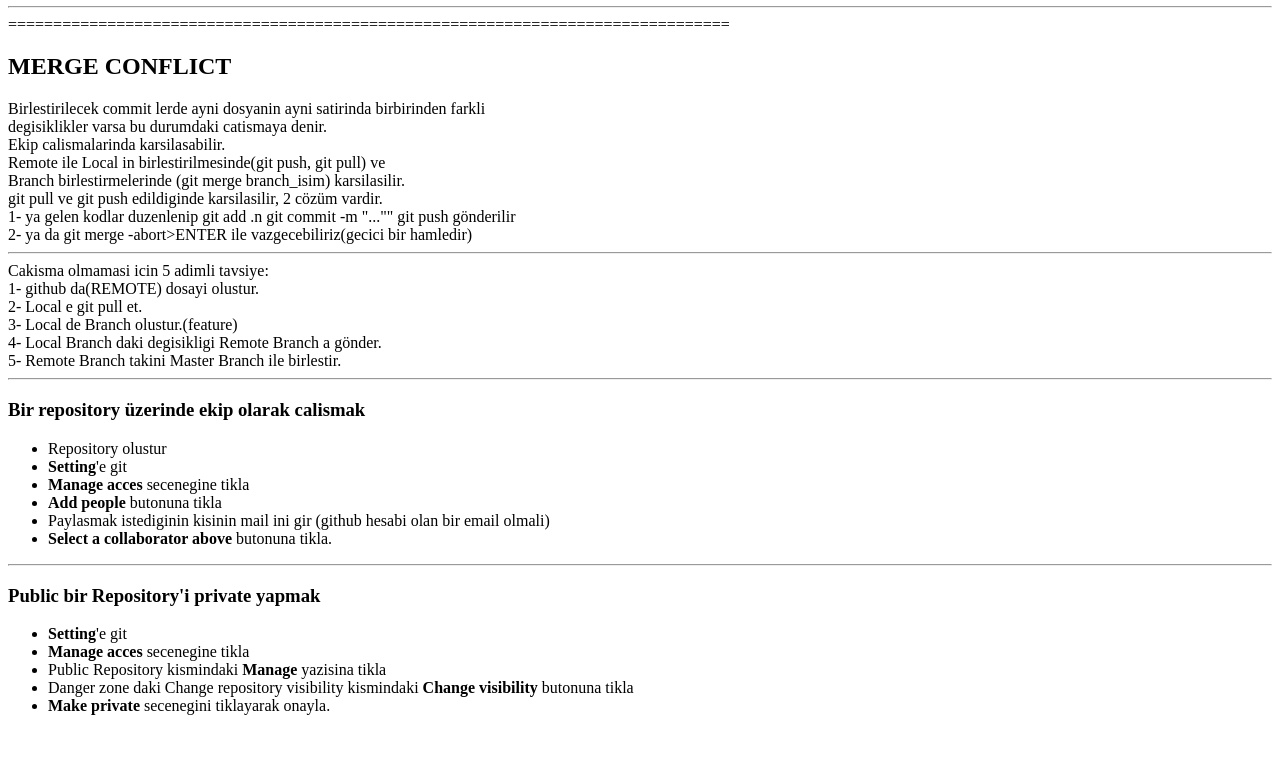
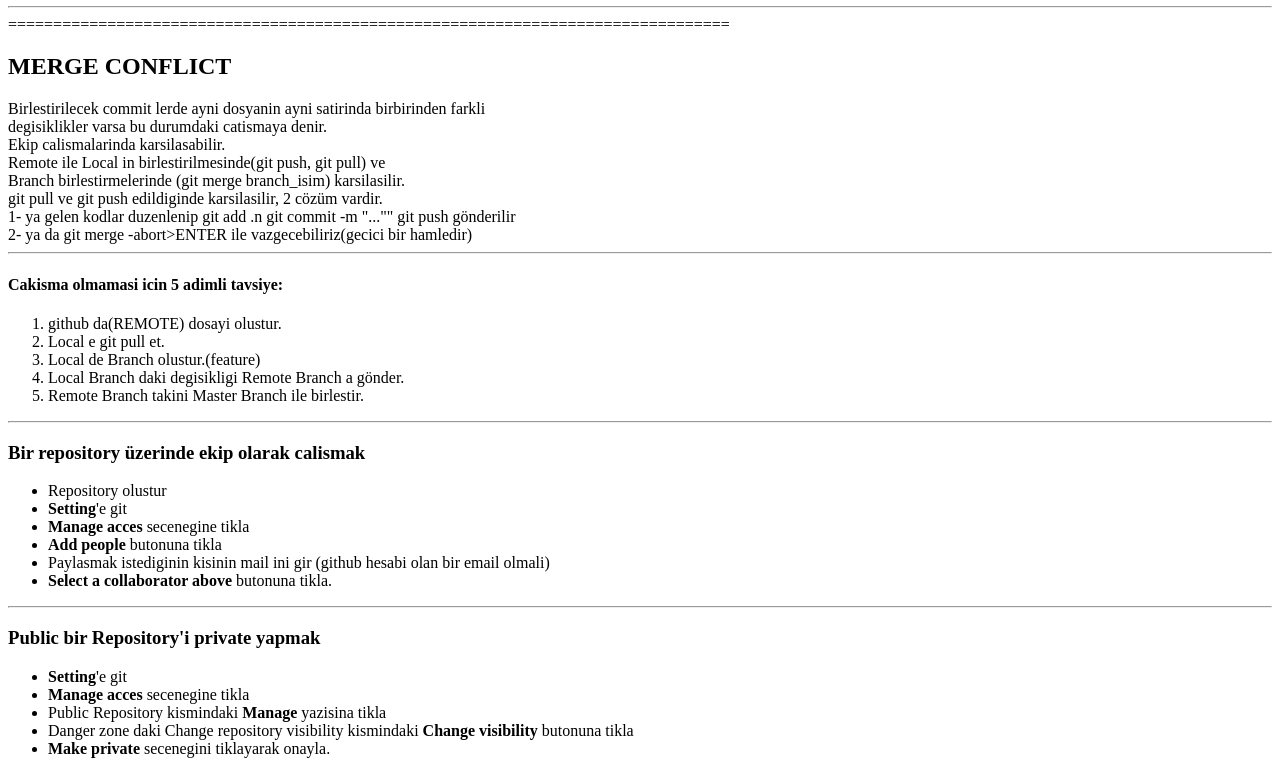
Before and after one commit to SaidDemirhan/ders_ozetleri, a plain HTML site: page github.html in a window 1280 px wide. Shown: the part 3184-3958 px from the top of the page. Before the commit the page ends 3915 px from the top, so only its background shows below. Drawn offline with Linux system fonts and the light colour scheme.

Commit message:
conflict

```diff
--- a/github.html
+++ b/github.html
@@ -298,13 +298,14 @@
     2- ya da git merge -abort>ENTER ile vazgecebiliriz(gecici bir hamledir)<br />
     <hr />
 
-    Cakisma olmamasi icin 5 adimli tavsiye:<br />
-
-    1- github da(REMOTE) dosayi olustur.<br />
-    2- Local e git pull et.<br />
-    3- Local de Branch olustur.(feature)<br />
-    4- Local Branch daki degisikligi Remote Branch a gönder.<br />
-    5- Remote Branch takini Master Branch ile birlestir.<br />
+    <h4>Cakisma olmamasi icin 5 adimli tavsiye:</h4>
+    <ol>
+      <li>github da(REMOTE) dosayi olustur.</li>
+      <li>Local e git pull et.</li>
+      <li>Local de Branch olustur.(feature)</li>
+      <li>Local Branch daki degisikligi Remote Branch a gönder.</li>
+      <li>Remote Branch takini Master Branch ile birlestir.</li>
+    </ol>
     <hr />
     <h3>Bir repository üzerinde ekip olarak calismak</h3>
     <ul>
```
